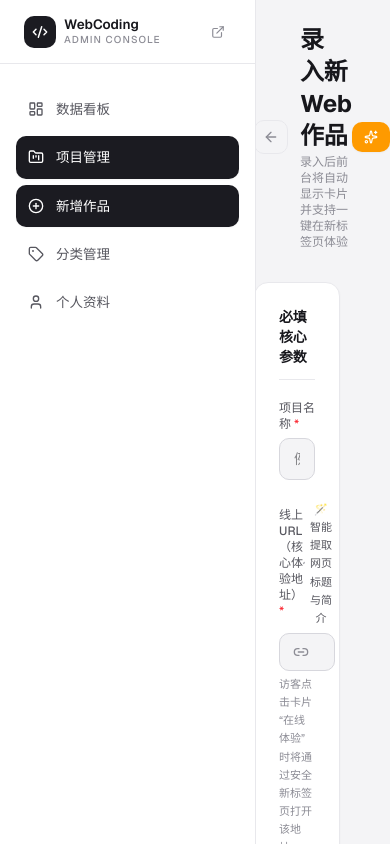
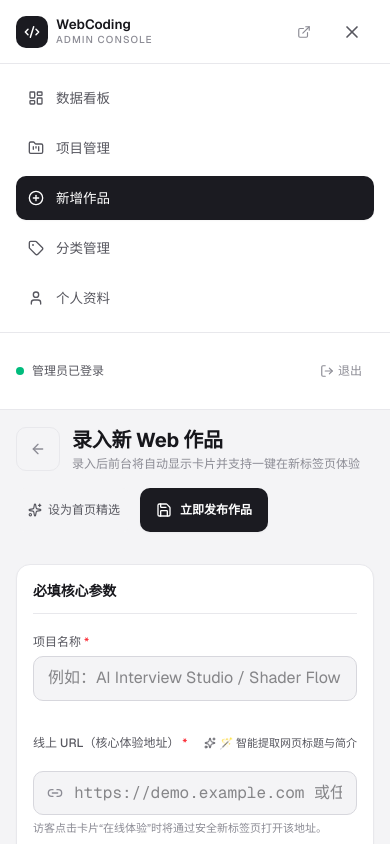
Before and after one commit to Eason-Xi/WebCodingShow, a Next.js app: page /admin/projects/new in a window 390 px wide. Both pictures are taken after a click on the button "展开管理菜单". Shown: the top 844 px of the page. Built offline with nearby package versions, Linux system fonts and the light colour scheme; no server answers; the database is empty.

Commit message:
Make admin interface responsive and accessible

```diff
--- a/src/app/admin/AdminLayoutShell.tsx
+++ b/src/app/admin/AdminLayoutShell.tsx
@@ -9,15 +9,15 @@ export function AdminLayoutShell({ children }: { children: React.ReactNode }) {
 
   // 登录页不渲染后台侧边栏
   if (pathname === '/admin/login') {
-    return <>{children}</>
+    return <div className="admin-shell">{children}</div>
   }
 
   return (
-    <div className="flex min-h-screen bg-subtle text-ink">
-      <AdminSidebar />
-      <div className="flex min-w-0 flex-1 flex-col overflow-y-auto">
+    <div className="admin-shell flex min-h-dvh flex-col bg-subtle text-ink lg:flex-row">
+      <AdminSidebar key={pathname} />
+      <main className="min-w-0 flex-1">
         {children}
-      </div>
+      </main>
     </div>
   )
 }
--- a/src/app/admin/AdminSidebar.tsx
+++ b/src/app/admin/AdminSidebar.tsx
@@ -1,6 +1,7 @@
 'use client'
 
 import Link from 'next/link'
+import { useRef, useState } from 'react'
 import { usePathname, useRouter } from 'next/navigation'
 import {
   LayoutDashboard,
@@ -11,11 +12,15 @@ import {
   LogOut,
   ExternalLink,
   Code2,
+  Menu,
+  X,
 } from 'lucide-react'
 
 export function AdminSidebar() {
   const pathname = usePathname()
   const router = useRouter()
+  const [menuOpen, setMenuOpen] = useState(false)
+  const menuButton = useRef<HTMLButtonElement>(null)
 
   const navItems = [
     { name: '数据看板', href: '/admin', icon: LayoutDashboard },
@@ -36,9 +41,17 @@ export function AdminSidebar() {
   }
 
   return (
-    <aside className="w-64 bg-surface border-r border-line flex flex-col shrink-0 min-h-screen">
+    <aside
+      className="sticky top-0 z-30 flex w-full shrink-0 flex-col border-b border-line bg-surface lg:h-dvh lg:w-64 lg:border-r lg:border-b-0"
+      onKeyDown={(event) => {
+        if (event.key === 'Escape' && menuOpen) {
+          setMenuOpen(false)
+          menuButton.current?.focus()
+        }
+      }}
+    >
       {/* 顶部 Brand */}
-      <div className="h-16 px-6 border-b border-line flex items-center justify-between">
+      <div className="h-16 shrink-0 px-4 lg:px-6 border-b border-line flex items-center justify-between">
         <Link href="/" className="flex items-center gap-2 group">
           <div className="grid h-8 w-8 place-items-center rounded-[10px] bg-brand text-brand-ink">
             <Code2 className="h-4 w-4" strokeWidth={2.2} />
@@ -52,30 +65,49 @@ export function AdminSidebar() {
             </span>
           </div>
         </Link>
+        <div className="flex items-center gap-1">
           <Link
             href="/"
             target="_blank"
-          className="p-1.5 rounded-md text-ink-3 hover:text-ink hover:bg-subtle transition-colors"
+            className="grid h-11 w-11 place-items-center rounded-md text-ink-3 hover:text-ink hover:bg-subtle transition-colors"
+            aria-label="在新标签页预览前台站"
             title="在新标签页预览前台站"
           >
             <ExternalLink className="w-3.5 h-3.5" />
           </Link>
+          <button
+            ref={menuButton}
+            type="button"
+            aria-expanded={menuOpen}
+            aria-controls="admin-navigation"
+            aria-label={menuOpen ? '收起管理菜单' : '展开管理菜单'}
+            onClick={() => setMenuOpen((open) => !open)}
+            className="grid h-11 w-11 place-items-center rounded-btn text-ink-2 hover:bg-subtle lg:hidden"
+          >
+            {menuOpen ? <X className="h-5 w-5" /> : <Menu className="h-5 w-5" />}
+          </button>
+        </div>
       </div>
 
+      <div id="admin-navigation" className={`${menuOpen ? 'flex' : 'hidden'} max-h-[calc(100dvh-4rem)] flex-col overflow-y-auto lg:flex lg:min-h-0 lg:flex-1`}>
         {/* 导航项 */}
-      <nav className="flex-1 px-4 py-6 space-y-1.5">
+        <nav aria-label="后台管理" className="flex-1 px-4 py-3 lg:py-6 space-y-1.5">
           {navItems.map((item) => {
             const Icon = item.icon
             const isActive =
               item.href === '/admin'
                 ? pathname === '/admin'
-              : pathname.startsWith(item.href)
+                : item.href === '/admin/projects'
+                  ? pathname === item.href || /^\/admin\/projects\/[^/]+\/edit$/.test(pathname)
+                  : pathname === item.href
 
             return (
               <Link
                 key={item.href}
                 href={item.href}
-              className={`flex items-center gap-3 rounded-btn px-3 py-2.5 text-[13.5px] font-medium transition-colors duration-200 ${
+                aria-current={isActive ? 'page' : undefined}
+                onClick={() => setMenuOpen(false)}
+                className={`flex min-h-11 items-center gap-3 rounded-btn px-3 py-2.5 text-[13.5px] font-medium transition-colors duration-200 ${
                   isActive
                     ? 'bg-brand text-brand-ink shadow-soft'
                     : 'text-ink-2 hover:text-ink hover:bg-subtle'
@@ -99,7 +131,7 @@ export function AdminSidebar() {
             </div>
             <button
               onClick={handleLogout}
-            className="flex items-center gap-1 text-xs text-ink-3 hover:text-red-600 dark:hover:text-red-400 transition-colors cursor-pointer"
+              className="flex min-h-11 items-center gap-1 px-3 text-xs text-ink-3 hover:text-red-600 dark:hover:text-red-400 transition-colors cursor-pointer"
               title="退出登录"
             >
               <LogOut className="w-3.5 h-3.5" />
@@ -107,6 +139,7 @@ export function AdminSidebar() {
             </button>
           </div>
         </div>
+      </div>
     </aside>
   )
 }
--- /dev/null
+++ b/src/app/admin/admin.css
@@ -0,0 +1,99 @@
+/* Keep mobile adjustments scoped to the administration area. */
+.admin-shell {
+  overflow-wrap: anywhere;
+}
+
+.admin-shell :is(input, select, textarea) {
+  min-width: 0;
+  max-width: 100%;
+}
+
+@media (width < 64rem) {
+  /* 16px inputs prevent automatic input zoom in iOS Safari. */
+  .admin-shell :is(input, select, textarea) {
+    font-size: 16px;
+  }
+
+  .admin-shell :is(button, input:not([type="file"]), select) {
+    min-height: 44px;
+  }
+
+  .admin-shell button:has(> svg:only-child) {
+    min-width: 44px;
+  }
+
+  .admin-responsive-table,
+  .admin-responsive-table tbody {
+    display: block;
+    width: 100%;
+  }
+
+  /* Preserve column headers for assistive technology. */
+  .admin-responsive-table thead {
+    position: absolute;
+    width: 1px;
+    height: 1px;
+    padding: 0;
+    overflow: hidden;
+    clip-path: inset(50%);
+    white-space: nowrap;
+  }
+
+  .admin-responsive-table tbody tr {
+    display: grid;
+    grid-template-columns: repeat(2, minmax(0, 1fr));
+    gap: 12px;
+    padding: 16px;
+  }
+
+  .admin-responsive-table tbody td {
+    display: flex;
+    min-width: 0;
+    flex-wrap: wrap;
+    align-items: center;
+    gap: 8px;
+    padding: 0;
+    white-space: normal;
+  }
+
+  .admin-responsive-table td[data-label]::before {
+    content: attr(data-label);
+    color: var(--c-ink-3);
+    font: 12px var(--font-geist-sans), sans-serif;
+  }
+
+  .admin-responsive-table td[colspan],
+  .admin-project-table .admin-project-identity,
+  .admin-responsive-table td[data-label="操作"] {
+    grid-column: 1 / -1;
+  }
+
+  .admin-responsive-table td[colspan] {
+    justify-content: center;
+    padding-block: 24px;
+  }
+
+  .admin-responsive-table td[data-label="操作"] {
+    justify-content: space-between;
+    border-top: 1px solid var(--c-line);
+    padding-top: 12px;
+  }
+
+  .admin-responsive-table td[data-label="操作"] :is(a, button) {
+    display: inline-flex;
+    align-items: center;
+    justify-content: center;
+    min-width: 44px;
+    min-height: 44px;
+    background: var(--c-subtle);
+  }
+
+  .admin-category-table tbody tr {
+    grid-template-columns: minmax(0, 1fr);
+  }
+
+  .admin-category-table td[data-label]:not([data-label="操作"]) {
+    display: grid;
+    grid-template-columns: 72px minmax(0, 1fr);
+  }
+}
--- a/src/app/admin/layout.tsx
+++ b/src/app/admin/layout.tsx
@@ -1,4 +1,5 @@
 import { AdminLayoutShell } from './AdminLayoutShell'
+import './admin.css'
 
 export const metadata = {
   title: '管理控制台 - WebCoding 作品聚合平台',
--- a/src/app/admin/login/LoginForm.tsx
+++ b/src/app/admin/login/LoginForm.tsx
@@ -47,7 +47,7 @@ export function LoginForm() {
   }
 
   return (
-    <div className="w-full max-w-[400px] rounded-panel border border-line bg-surface p-8 shadow-panel">
+    <div className="w-full max-w-[400px] rounded-panel border border-line bg-surface p-5 sm:p-8 shadow-panel">
       <div className="mb-8 text-center">
         <div className="mx-auto mb-4 grid h-12 w-12 place-items-center rounded-[14px] bg-brand text-brand-ink shadow-soft">
           <ShieldCheck className="h-[22px] w-[22px]" strokeWidth={2} />
@@ -85,13 +85,13 @@ export function LoginForm() {
               onChange={(e) => setPassword(e.target.value)}
               placeholder="请输入管理员密码..."
               className="w-full rounded-btn border border-line-strong bg-subtle py-3 pl-10 pr-11 text-[13.5px] text-ink transition-colors duration-200 placeholder:text-ink-4 focus:border-line-strong focus:outline-none focus:ring-2 focus:ring-ink/10"
-              autoFocus
+              autoComplete="current-password"
             />
             <button
               type="button"
               onClick={() => setShowPassword(!showPassword)}
               aria-label={showPassword ? '隐藏密码' : '显示密码'}
-              className="absolute right-3 top-1/2 grid h-7 w-7 -translate-y-1/2 place-items-center rounded-chip text-ink-4 transition-colors duration-200 hover:bg-muted hover:text-ink-2"
+              className="absolute right-1 top-1/2 grid h-11 w-11 -translate-y-1/2 place-items-center rounded-chip text-ink-4 transition-colors duration-200 hover:bg-muted hover:text-ink-2"
             >
               {showPassword ? <EyeOff className="h-4 w-4" /> : <Eye className="h-4 w-4" />}
             </button>
--- a/src/app/admin/login/page.tsx
+++ b/src/app/admin/login/page.tsx
@@ -3,7 +3,7 @@ import { LoginForm } from './LoginForm'
 
 export default function LoginPage() {
   return (
-    <div className="min-h-screen w-full flex items-center justify-center p-4 bg-subtle">
+    <div className="min-h-dvh w-full flex items-center justify-center p-4 bg-subtle">
       <Suspense fallback={<div className="text-sm text-ink-3">加载中...</div>}>
         <LoginForm />
       </Suspense>
--- a/src/app/admin/projects/ProjectForm.tsx
+++ b/src/app/admin/projects/ProjectForm.tsx
@@ -224,18 +224,19 @@ export function ProjectForm({ initialData, isEdit = false }: ProjectFormProps) {
   }
 
   return (
-    <div className="p-6 sm:p-10 max-w-4xl w-full">
+    <div className="p-4 sm:p-6 xl:p-10 max-w-4xl w-full">
       {/* 顶部返回与标题 */}
-      <div className="flex items-center justify-between mb-8">
-        <div className="flex items-center gap-3">
+      <div className="flex flex-col gap-4 mb-8 sm:flex-row sm:items-start sm:justify-between">
+        <div className="flex min-w-0 items-center gap-3">
           <Link
             href="/admin/projects"
-            className="p-2 rounded-btn border border-line text-ink-3 hover:text-ink hover:bg-subtle transition-colors"
+            aria-label="返回项目列表"
+            className="grid h-11 w-11 shrink-0 place-items-center p-2 rounded-btn border border-line text-ink-3 hover:text-ink hover:bg-subtle transition-colors"
           >
             <ArrowLeft className="w-4 h-4" />
           </Link>
           <div>
-            <h1 className="text-2xl font-bold text-ink">
+            <h1 className="text-xl sm:text-2xl font-bold text-ink">
               {isEdit ? '编辑项目作品' : '录入新 Web 作品'}
             </h1>
             <p className="text-xs text-ink-3 mt-0.5">
@@ -245,30 +246,28 @@ export function ProjectForm({ initialData, isEdit = false }: ProjectFormProps) {
         </div>
 
         {/* 顶部操作区 */}
-        <div className="flex items-center gap-3">
+        <div className="flex flex-wrap items-center gap-2 sm:shrink-0">
           {/* 快速精选开关徽章 */}
           <button
             type="button"
             onClick={() => setFeatured(!featured)}
-            className={`inline-flex items-center gap-1.5 px-3 py-2 rounded-btn text-xs font-medium cursor-pointer transition-all ${
+            aria-pressed={featured}
+            className={`inline-flex min-h-11 items-center gap-1.5 px-3 py-2 rounded-btn text-xs font-medium cursor-pointer transition-all ${
               featured
                 ? 'bg-amber-500 text-white shadow-soft'
                 : 'bg-subtle text-ink-2 hover:bg-muted'
             }`}
           >
             <Sparkles className="w-3.5 h-3.5" />
-            <span className="hidden sm:inline">{featured ? '已设为首页精选' : '设为首页精选'}</span>
+            <span className="inline">{featured ? '已设为首页精选' : '设为首页精选'}</span>
           </button>
 
           {/* 顶部主保存按钮 */}
           <button
-            type="button"
-            onClick={(e) => {
-              const form = document.querySelector('form')
-              if (form) form.requestSubmit()
-            }}
+            type="submit"
+            form="project-form"
             disabled={submitting}
-            className="inline-flex items-center gap-2 px-5 py-2 rounded-btn bg-brand hover:bg-brand-hover text-brand-ink text-xs sm:text-sm font-semibold shadow-soft hover:shadow active:scale-95 transition-all cursor-pointer disabled:opacity-50"
+            className="inline-flex min-h-11 items-center justify-center gap-2 px-4 py-2 rounded-btn bg-brand hover:bg-brand-hover text-brand-ink text-xs sm:text-sm font-semibold shadow-soft hover:shadow active:scale-95 transition-all cursor-pointer disabled:opacity-50"
           >
             <Save className="w-4 h-4" />
             <span>{submitting ? '保存中...' : isEdit ? '更新项目' : '立即发布作品'}</span>
@@ -290,9 +289,9 @@ export function ProjectForm({ initialData, isEdit = false }: ProjectFormProps) {
         </div>
       )}
 
-      <form onSubmit={handleSubmit} className="space-y-6">
+      <form id="project-form" onSubmit={handleSubmit} className="space-y-6">
         {/* 基础信息卡片 */}
-        <div className="p-6 rounded-card bg-surface border border-line shadow-soft space-y-5">
+        <div className="p-4 sm:p-6 rounded-card bg-surface border border-line shadow-soft space-y-5">
           <h2 className="text-sm font-semibold text-ink border-b border-line pb-3">
             必填核心参数
           </h2>
@@ -314,7 +313,7 @@ export function ProjectForm({ initialData, isEdit = false }: ProjectFormProps) {
 
           {/* 线上跳转 URL */}
           <div>
-            <div className="flex items-center justify-between mb-1.5">
+            <div className="flex flex-wrap items-center justify-between gap-x-3 gap-y-2 mb-1.5">
               <label className="block text-xs font-medium text-ink-2">
                 线上 URL（核心体验地址） <span className="text-red-500">*</span>
               </label>
@@ -397,7 +396,7 @@ export function ProjectForm({ initialData, isEdit = false }: ProjectFormProps) {
         </div>
 
         {/* 封面与展示效果 */}
-        <div className="p-6 rounded-card bg-surface border border-line shadow-soft space-y-5">
+        <div className="p-4 sm:p-6 rounded-card bg-surface border border-line shadow-soft space-y-5">
           <h2 className="text-sm font-semibold text-ink border-b border-line pb-3">
             封面视觉与呈现
           </h2>
@@ -406,13 +405,13 @@ export function ProjectForm({ initialData, isEdit = false }: ProjectFormProps) {
             <label className="block text-xs font-medium text-ink-2 mb-1.5">
               封面图片 URL 或本地上传
             </label>
-            <div className="flex gap-2">
+            <div className="flex flex-col gap-2 sm:flex-row">
               <input
                 type="text"
                 value={cover}
                 onChange={(e) => setCover(e.target.value)}
                 placeholder="输入外部图片 URL (如 Unsplash/CDN) 或点击右侧本地上传..."
-                className="flex-1 px-3.5 py-2.5 rounded-btn border border-line-strong bg-subtle text-xs font-mono focus:border-line-strong focus:outline-none focus:ring-2 focus:ring-ink/10"
+                className="min-w-0 flex-1 px-3.5 py-2.5 rounded-btn border border-line-strong bg-subtle text-xs font-mono focus:border-line-strong focus:outline-none focus:ring-2 focus:ring-ink/10"
               />
               <input
                 type="file"
@@ -434,7 +433,7 @@ export function ProjectForm({ initialData, isEdit = false }: ProjectFormProps) {
 
             {/* 实时封面预览 */}
             {(localPreview || cover) && (
-              <div className="mt-3 relative w-64 aspect-[16/10] rounded-btn overflow-hidden border border-line-strong bg-subtle shadow-soft">
+              <div className="mt-3 relative w-full max-w-64 aspect-[16/10] rounded-btn overflow-hidden border border-line-strong bg-subtle shadow-soft">
                 {!imageError ? (
                   <img
                     src={localPreview || cover}
@@ -483,7 +482,7 @@ export function ProjectForm({ initialData, isEdit = false }: ProjectFormProps) {
         </div>
 
         {/* 标签、排序与补充信息 */}
-        <div className="p-6 rounded-card bg-surface border border-line shadow-soft space-y-5">
+        <div className="p-4 sm:p-6 rounded-card bg-surface border border-line shadow-soft space-y-5">
           <h2 className="text-sm font-semibold text-ink border-b border-line pb-3">
             标签与扩展字段
           </h2>
```
Also changed, not shown: src/app/admin/categories/CategoriesManager.tsx (+15 -12 lines), src/app/admin/page.tsx (+12 -12 lines), src/app/admin/profile/ProfileForm.tsx (+6 -6 lines), src/app/admin/projects/ProjectsTable.tsx (+23 -18 lines). Lines whose indentation alone changed are shown as unchanged.
